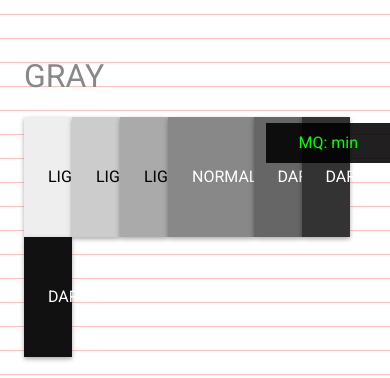
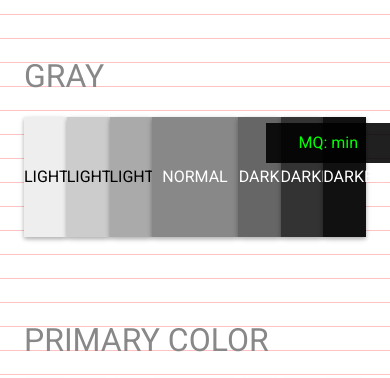
Before and after one commit to Chmood/aramid, a website: page src/index.html in a window 390 px wide. Shown: the part 681-1059 px from the top of the page. Drawn offline with nearby package versions, Linux system fonts and the light colour scheme; files that its build step writes are made by us from their sources; no server answers.

Commit message:
Temp fix for mobile styleguide colorblocks overflow

```diff
--- a/src/scss/_demo-styleguide.scss
+++ b/src/scss/_demo-styleguide.scss
@@ -12,8 +12,9 @@
   font-size: $fontsize-base;
   display: inline-block;
   width: (100% / 8);
-  padding: $gutter-double $gutter;  // lucky :)
+  padding: $gutter-double 0;  // lucky :)
   color: white;
+  text-align: center;
   text-transform: uppercase;
   @include shadow(1);
   transition: box-shadow 0.125s;
```
